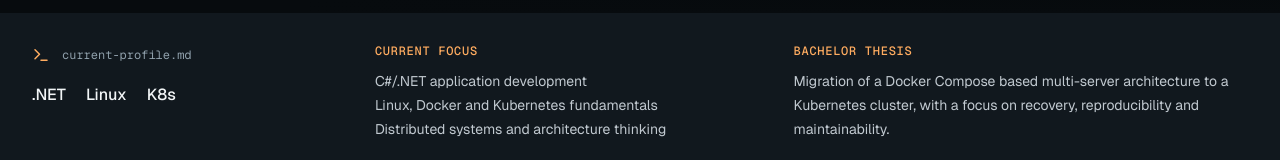
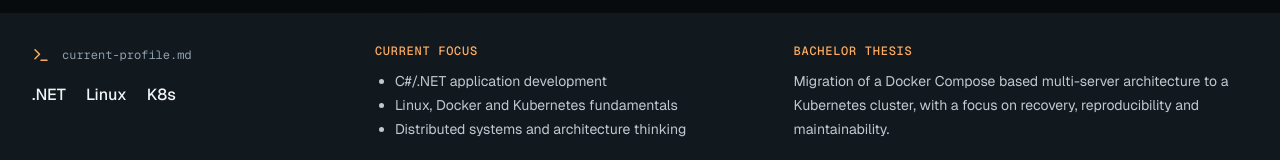
Before and after one commit to Katharon/Katharon.github.io, a Next.js app: page / in a window 1280 px wide. Shown: the part 792-952 px from the top of the page. Built offline with nearby package versions, Linux system fonts and the light colour scheme.

Commit message:
Try another design in the profile-grid.

```diff
--- a/app/globals.css
+++ b/app/globals.css
@@ -320,7 +320,8 @@
 }
 .profile-grid ul {
   margin: 0;
-  padding-left: 0;
+  list-style-type: disc;
+  padding-inline-start: var(--space-5);
   font-size: var(--font-size-small);
   line-height: var(--line-height-body);
 }
```
